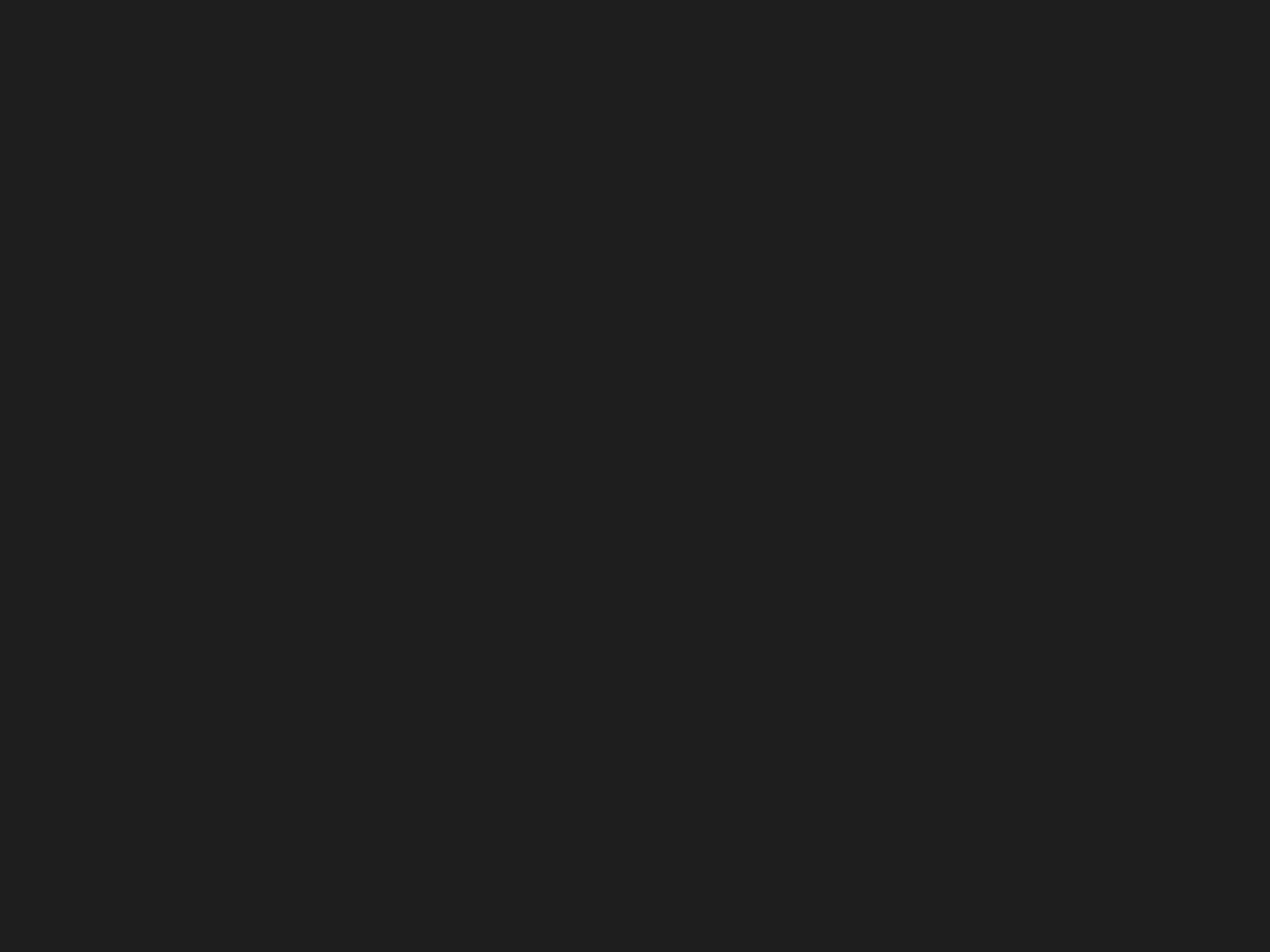
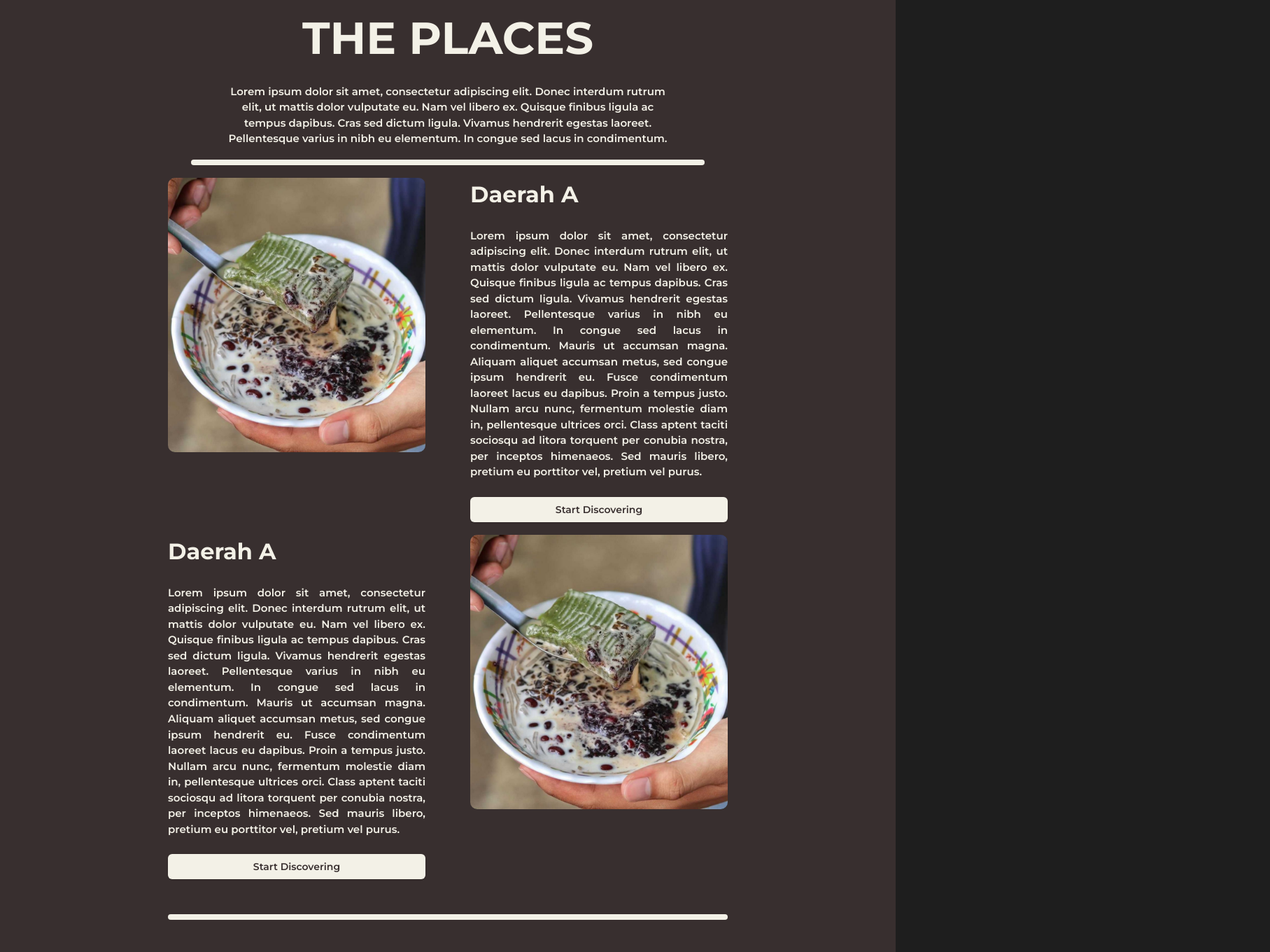
Before and after one commit to rlatksk/Explor-Eats, a React (Vite) app in the folder client/: page / in a window 1280 px wide. Shown: the part 1920-3280 px from the top of the page at 70% size, 1815 px wide, since content can reach past the window. Before the commit the page ends 1830 px from the top, so only its background shows below. Built offline with nearby package versions, Linux system fonts and the light colour scheme.

Commit message:
added new home section

```diff
--- a/client/src/pages/home/Home.jsx
+++ b/client/src/pages/home/Home.jsx
@@ -1,13 +1,14 @@
 import React from 'react'
 import Hero from './Hero'
 import FoodHome from './FoodHome'
-
+import PlaceHome from './PlaceHome'
 
 function Home() {
   return (
     <div>
       <Hero />
       <FoodHome />
+      <PlaceHome />
     </div>
   )
 }
--- /dev/null
+++ b/client/src/pages/home/PlaceHome.jsx
@@ -0,0 +1,47 @@
+import React from 'react'
+import Button from '@/components/ui/button';
+import CheHunTiau from '@/assets/images/CheHunTiau.jpg';
+
+function PlaceHome() {
+  return (
+    <div className='flex flex-col h-fit items-center bg-secondaryColor gap-[3.125rem] pt-[4.375rem] pb-[3.125rem] px-[15rem]'>
+      <div className='flex flex-col gap-[1.125rem] items-center'>
+        <hr className='border-t-8 border-primaryColor w-full rounded-full' />
+        <h1 className='text-primaryColor font-bold text-[4rem]'>THE PLACES</h1>
+        <p className='text-primaryColor font-semibold text-[0.938rem] text-center w-4/5'>
+          Lorem ipsum dolor sit amet, consectetur adipiscing elit. Donec interdum rutrum elit, ut mattis dolor vulputate eu. Nam vel libero ex. Quisque finibus ligula ac tempus dapibus. Cras sed dictum ligula. Vivamus hendrerit egestas laoreet. Pellentesque varius in nibh eu elementum. In congue sed lacus in condimentum.
+        </p>
+        <hr className='border-t-8 border-primaryColor w-11/12 rounded-full' />
+        <div className='grid grid-cols-2 gap-16'>
+          <img src={CheHunTiau} className='h-[24.5rem] w-full object-cover rounded-[0.625rem]'/>
+          <div className='flex flex-col gap-6 justify-center'>
+            <h1 className='text-primaryColor font-bold text-[2rem]'>Daerah A</h1>
+            <p className='text-primaryColor font-semibold text-[0.938rem] text-justify'>
+            Lorem ipsum dolor sit amet, consectetur adipiscing elit. Donec interdum rutrum elit, ut mattis dolor vulputate eu. Nam vel libero ex. Quisque finibus ligula ac tempus dapibus. Cras sed dictum ligula. Vivamus hendrerit egestas laoreet. Pellentesque varius in nibh eu elementum. In congue sed lacus in condimentum. Mauris ut accumsan magna. Aliquam aliquet accumsan metus, sed congue ipsum hendrerit eu. Fusce condimentum laoreet lacus eu dapibus. Proin a tempus justo. Nullam arcu nunc, fermentum molestie diam in, pellentesque ultrices orci. Class aptent taciti sociosqu ad litora torquent per conubia nostra, per inceptos himenaeos. Sed mauris libero, pretium eu porttitor vel, pretium vel purus.
+            </p>
+            <Button className="{}min-w-[34.375rem]" variant="default2" >
+              Start Discovering
+            </Button>
+          </div>
+        </div>
+        <div className='grid grid-cols-2 gap-16'>
+          <div className='flex flex-col gap-6 justify-center'>
+            <h1 className='text-primaryColor font-bold text-[2rem]'>Daerah A</h1>
+            <p className='text-primaryColor font-semibold text-[0.938rem] text-justify'>
+            Lorem ipsum dolor sit amet, consectetur adipiscing elit. Donec interdum rutrum elit, ut mattis dolor vulputate eu. Nam vel libero ex. Quisque finibus ligula ac tempus dapibus. Cras sed dictum ligula. Vivamus hendrerit egestas laoreet. Pellentesque varius in nibh eu elementum. In congue sed lacus in condimentum. Mauris ut accumsan magna. Aliquam aliquet accumsan metus, sed congue ipsum hendrerit eu. Fusce condimentum laoreet lacus eu dapibus. Proin a tempus justo. Nullam arcu nunc, fermentum molestie diam in, pellentesque ultrices orci. Class aptent taciti sociosqu ad litora torquent per conubia nostra, per inceptos himenaeos. Sed mauris libero, pretium eu porttitor vel, pretium vel purus.
+            </p>
+            <Button className="{}min-w-[34.375rem]" variant="default2" >
+              Start Discovering
+            </Button>
+          </div>
+          <img src={CheHunTiau} className='h-[24.5rem] w-full object-cover rounded-[0.625rem]'/>
+        </div>
+
+
+      </div>
+        <hr className='border-t-8 border-primaryColor w-full rounded-full' />
+    </div>
+  )
+}
+
+export default PlaceHome
```
